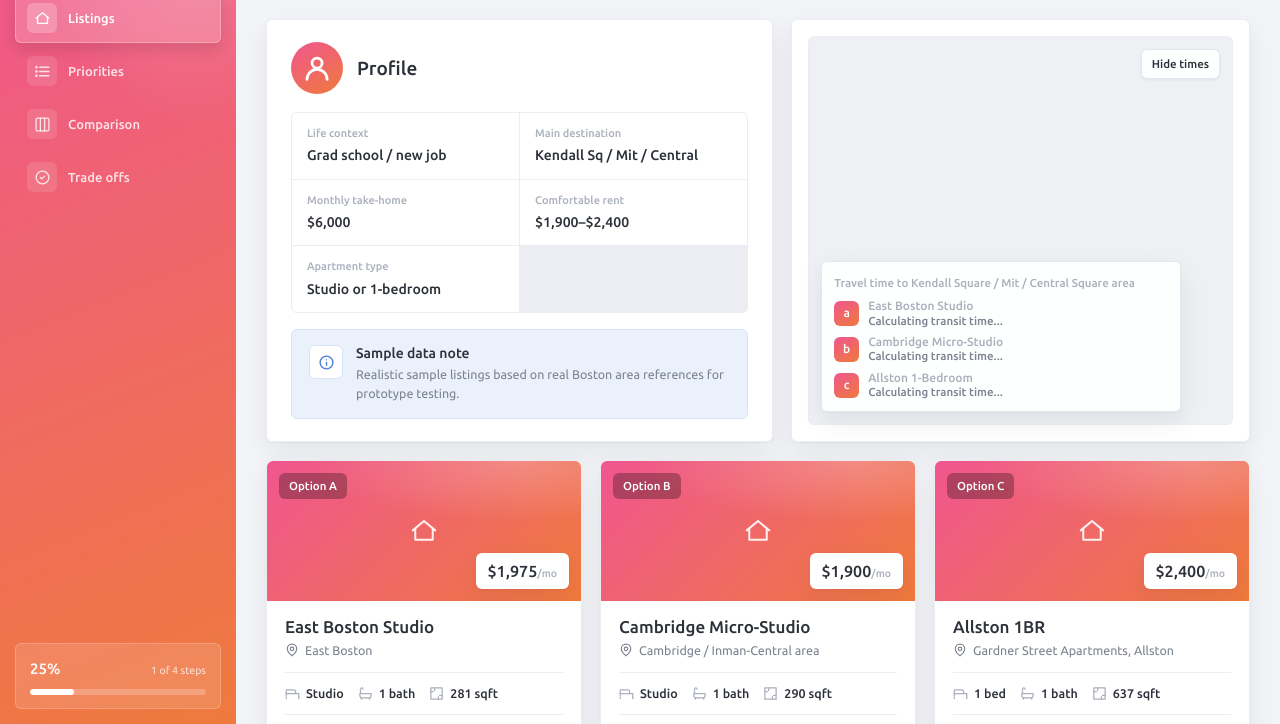
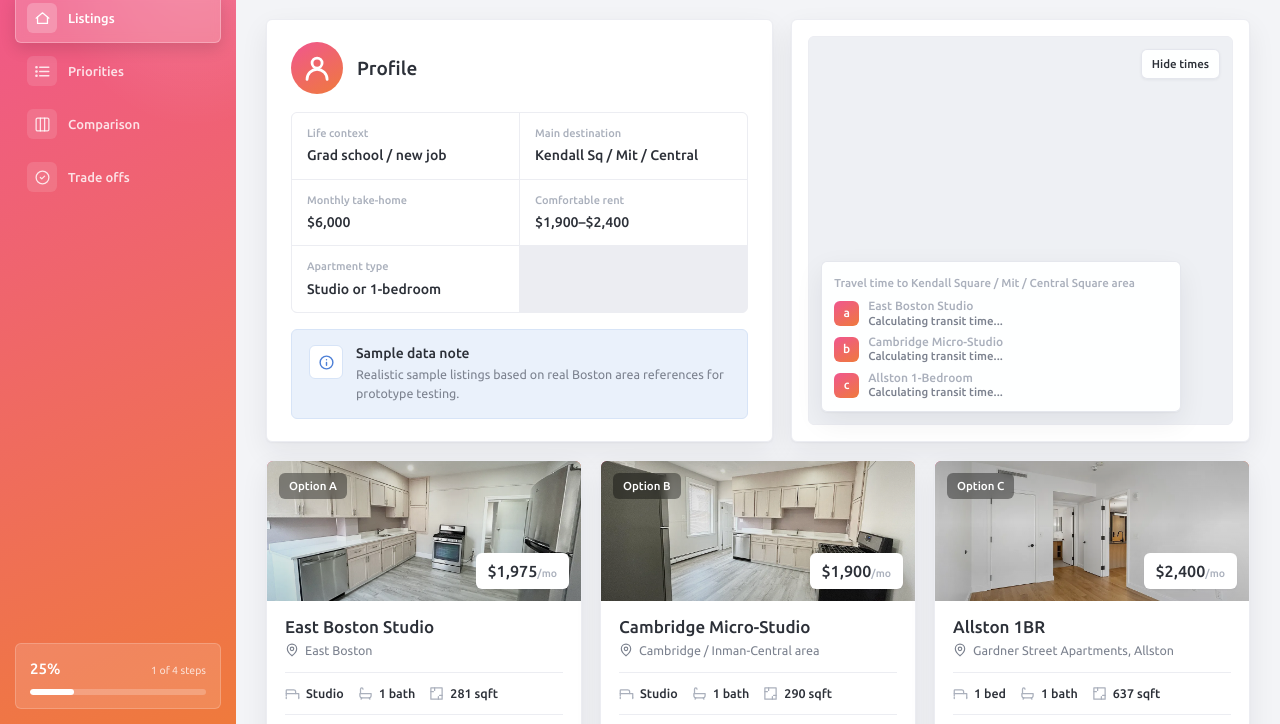
Before and after one commit to aidanm20/reimagine-prototype, a website: page index.html in a window 1280 px wide. Both pictures are taken after typing "Sample" into the empty fields and a click on the button "Let's start". Shown: the part 73-797 px from the top of the page. Drawn offline with Linux system fonts and the light colour scheme; some packages are replaced by stand-ins of ours.

Commit message:
final prototype

```diff
--- a/ember/app.css
+++ b/ember/app.css
@@ -265,11 +265,12 @@ a{ color:inherit; }
 .listing:hover{ box-shadow:var(--shadow-lg); transform:translateY(-2px); }
 .listing .media{ position:relative; height:140px; display:flex; align-items:center; justify-content:center; color:#fff;
   background:linear-gradient(135deg, var(--g1), var(--g2)); border-radius:var(--r) var(--r) 0 0; overflow:hidden; }
-.listing .media::after{ content:""; position:absolute; inset:0; background:radial-gradient(120% 80% at 80% 0%, rgba(255,255,255,.22), transparent 55%); }
+.listing .media img{ position:absolute; inset:0; width:100%; height:100%; object-fit:cover; }
+.listing .media::after{ content:""; position:absolute; inset:0; z-index:1; background:linear-gradient(180deg, rgba(0,0,0,.18), rgba(0,0,0,.06) 44%, rgba(0,0,0,.18)); pointer-events:none; }
 .listing .media svg{ position:relative; opacity:.9; }
-.listing .media .opt{ position:absolute; top:12px; left:12px; background:rgba(0,0,0,.28); color:#fff; font-weight:var(--fw-label); font-size:11.5px; border-radius:6px; padding:4px 10px; backdrop-filter:blur(3px); z-index:1; }
+.listing .media .opt{ position:absolute; top:12px; left:12px; background:rgba(0,0,0,.38); color:#fff; font-weight:var(--fw-label); font-size:11.5px; border-radius:6px; padding:4px 10px; backdrop-filter:blur(3px); z-index:2; }
 .listing .media .price{ position:absolute; bottom:12px; right:12px; background:#fff; color:var(--text); border-radius:6px; padding:6px 12px;
-  font-weight:var(--fw-card-heading); box-shadow:var(--shadow); font-size:16px; z-index:1; }
+  font-weight:var(--fw-card-heading); box-shadow:var(--shadow); font-size:16px; z-index:2; }
 .listing .media .price small{ font-weight:500; color:var(--text-3); font-size:10.5px; }
 .listing .body{ padding:16px 18px 12px; display:flex; flex-direction:column; flex:1; }
 .listing h3{ font-size:17px; font-weight:var(--fw-card-heading); }
--- a/ember/app.js
+++ b/ember/app.js
@@ -254,6 +254,7 @@
   ];
   const LISTING_DETAILS=[
     {tag:'a',name:'East Boston Studio',hood:'East Boston',rent:'$1,975',feeNote:'Price may not include required fees and charges.',bed:'Studio',bath:'1 bath',size:'281 sqft',
+     image:'images/gove/404689bc506eb88ab5fe829279ed4f1b-cc_ft_1152.webp',imageAlt:'East Boston studio listing photo',
      snap:'Recently renovated lofted studio with a private entrance, updated kitchen, and refreshed bathroom.',
      rows:[['Kitchen','Updated; quartz counters',1],['Laundry','Shared on-site',1],['Pets','Cats and dogs allowed',1],['Deposit','$750',1],['Income','Approx. 2.5x rent',1],['Available','Now',1]],
      detailSections:[
@@ -263,6 +264,7 @@
      ],
      confirm:'Additional required, optional, or usage-based fees may apply. Contact the property manager for complete pricing details.'},
     {tag:'b',name:'Cambridge Micro-Studio',hood:'Cambridge / Inman-Central area',rent:'$1,900',feeNote:'No broker fee advertised.',bed:'Studio',bath:'1 bath',size:'290 sqft',
+     image:'images/inman/a124b894ecb12db5b7d5a5ea8b87db18-cc_ft_1152.webp',imageAlt:'Cambridge micro-studio listing photo',
      snap:'Very small studio in a central Cambridge location, with convenient access to Central Square, Harvard, MIT, Whole Foods, and the Charles River.',
      rows:[['Utilities in','Heat, water, hot water',1],['Laundry','Shared basement',1],['Parking','$160/mo available',1],['Broker fee','None advertised',1],['Pets','Approval required',0],['Move-in','First, last, deposit',1]],
      detailSections:[
@@ -273,6 +275,7 @@
      ],
      confirm:'Additional application, pet, or other charges may apply. Confirm all required payments and approval criteria with the landlord.'},
     {tag:'c',name:'Allston 1BR',hood:'Gardner Street Apartments, Allston',rent:'$2,400',feeNote:'Price may not include required fees and charges.',bed:'1 bed',bath:'1 bath',size:'637 sqft',
+     image:'images/gardner/e1a9418b1123bc219e07f41d8b589c4d-cc_ft_1152.webp',imageAlt:'Allston one-bedroom listing photo',
      snap:'Larger one-bedroom apartment in a brick building near Boston University, Green Line B, Star Market, dining, and entertainment.',
      rows:[['Utilities in','Heat and hot water',1],['Laundry','Shared on-site',1],['Parking','$175/mo if available',1],['Lease','12 months',1],['Offer','1 month free possible',1],['Available','Sep 1, 2026',1]],
      detailSections:[
@@ -297,7 +300,7 @@
       const el=document.createElement('article');
       el.className='card listing';
       el.innerHTML=`
-        <div class="media">${SVG(ICON.home,1.6,30)}
+        <div class="media"><img src="${L.image}" alt="${L.imageAlt}" loading="lazy" decoding="async">
           <span class="opt">Option ${L.tag.toUpperCase()}</span>
           <span class="price">${L.rent}<small>/mo</small></span></div>
         <div class="body">
@@ -665,7 +668,6 @@
     h+=`<div class="rl">Estimated monthly total</div>`+HEADS.map(hd=>{
       const data=COMPARE_DATA[hd.tag];
       return valueCell(maybeTotal(data,'monthly'),{
-        best:parkingState() !== 'maybe' && data.bestMonthly,
         detail:detailHTML('See estimate', data.monthlyBreakdown),
       });
     }).join('');
--- a/index.html
+++ b/index.html
@@ -50,7 +50,7 @@
           </div>
           <form class="flow-form" id="welcomeForm">
             <label class="flow-field">
-              <input id="participantName" name="participantName" type="text" autocomplete="name" placeholder="Enter your name" maxlength="100" required>
+              <input id="participantName" name="participantName" type="text" autocomplete="name" placeholder="What should we call you?" maxlength="100" required>
             </label>
             <button class="btn primary" type="submit">Let's start</button>
           </form>
```
Also changed, not shown: images/gardner/d61472e9afab362fd154df575fba172c-cc_ft_576.webp (added), images/gardner/e1a9418b1123bc219e07f41d8b589c4d-cc_ft_1152.webp (added), images/gove/11a2fdd6b237ca8d0ecf2b5469021efe-cc_ft_1152.webp (added), images/gove/404689bc506eb88ab5fe829279ed4f1b-cc_ft_1152.webp (added), images/gove/a124b894ecb12db5b7d5a5ea8b87db18-cc_ft_1152.webp (added), images/inman/11a2fdd6b237ca8d0ecf2b5469021efe-cc_ft_1152.webp (added), images/inman/404689bc506eb88ab5fe829279ed4f1b-cc_ft_1152.webp (added), images/inman/a124b894ecb12db5b7d5a5ea8b87db18-cc_ft_1152.webp (added).
